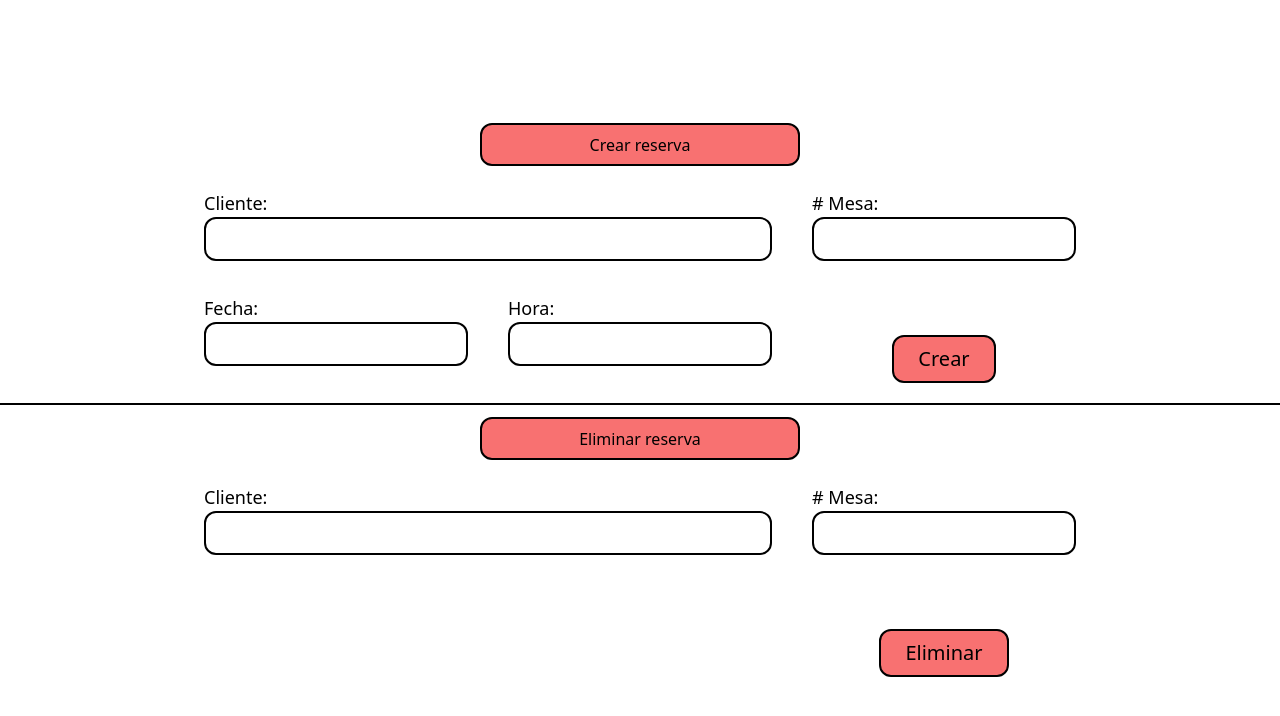
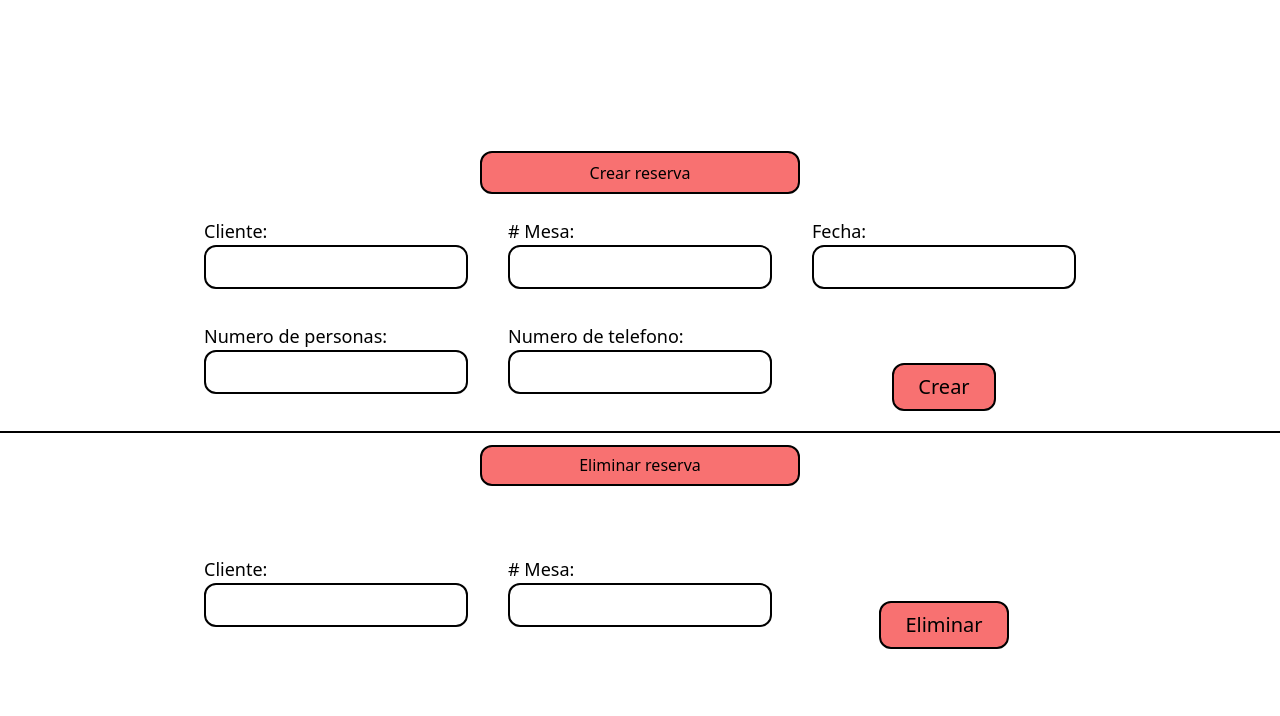
Before and after one commit to Trycatch-tv/Team-13-Frontend, a Vue app: page /reserve in a window 1280 px wide. Shown: the top 716 px of the page. Built offline with nearby package versions, Linux system fonts and the light colour scheme.

Commit message:
create reserve service complete

```diff
--- a/src/components/CreateReserve.vue
+++ b/src/components/CreateReserve.vue
@@ -1,18 +1,57 @@
 <script setup lang="ts">
 import TitlePage from './TitlePage.vue';
 import ReserveInput from './ReserveInput.vue'
-import { ref } from 'vue';
+import { ref, type Ref } from 'vue';
 import ReserveButton from './ReserveButton.vue';
+import { useReserveStore } from '@/stores/reserves';
+import { useTableStore } from '@/stores/tables';
+import type { ITable } from '@/interfaces/ITable';
+import { useRouter } from 'vue-router';
 
-const inputs = ref(["Cliente", "# Mesa", "Fecha", "Hora"])
+const store = useReserveStore();
+const tableStore = useTableStore();
+const nameCustomer = ref();
+const customerPhone = ref();
+const tableNumber = ref();
+const numberPeople = ref();
+const tableId = ref('6744d3a0-6418-424e-93b3-cf88350981bb');
+const table: Ref<ITable | undefined> = ref();
+const router = useRouter();
+
+async function clickMe() {
+  await tableStore.findByNumber(tableNumber.value);
+  table.value = tableStore.findTable;
+  await store.createReserve(numberPeople.value, tableId.value, customerPhone.value, nameCustomer.value)
+  router.push("/")
+}
+
+function receiveClient(data: String) {
+  nameCustomer.value = data
+}
+
+function receiveTableNumber(data: Number) {
+  tableNumber.value = data
+}
+
+function receivePhone(data: Number) {
+  customerPhone.value = data
+}
+
+function receiveNumberPeople(data: Number) {
+  numberPeople.value = data
+}
 
 </script>
 <template>
   <div class="flex flex-col justify-center items-center h-full">
     <TitlePage text="Crear reserva" />
     <div class="grid grid-cols-3 mt-5 justify-between items-center gap-x-10 gap-y-3 h-full">
-      <ReserveInput v-for="input in inputs" :text="input"/>
-      <ReserveButton class="self-end justify-self-center mt-20" text="Crear"/>
+      <ReserveInput text="Cliente" v-model="nameCustomer" @sendData="receiveClient"/>
+      <ReserveInput text="# Mesa" v-model="tableNumber" @sendData="receiveTableNumber"/>
+      <ReserveInput text="Fecha" />
+      <ReserveInput text="Numero de personas" v-model="numberPeople" @sendData="receiveNumberPeople"/>
+      <ReserveInput text="Numero de telefono" v-model="customerPhone" @sendData="receivePhone"/>
+      <ReserveButton class="self-end justify-self-center mt-20 hover:cursor-pointer" text="Crear" @click="clickMe()"/>
     </div>
   </div>
 </template>
--- a/src/components/RegisterInput.vue
+++ b/src/components/RegisterInput.vue
@@ -1,5 +1,4 @@
 <script setup lang="ts">
-import { useTableStore } from '@/stores/tables'
 import { ref, watch } from 'vue'
 
 const data = ref('')
--- a/src/components/ReserveInput.vue
+++ b/src/components/ReserveInput.vue
@@ -1,21 +1,23 @@
 <script lang="ts" setup>
-import { ref } from 'vue';
+import { ref, watch } from 'vue';
+
+const data = ref();
+const emit = defineEmits(['sendData'])
+
+watch(data, () => {
+  emit('sendData', data.value)
+})
 const props = defineProps({
   text: String
 })
-function style() {
-  if (props.text === "Cliente") {
-    return "col-start-1 col-end-3"
-  }
-}
 </script>
 
 <template>
-  <div :class="style()">
+  <div>
     <div class="h-11">
       <label for="number" class="text-lg">
         {{ props.text }}:
-        <input type="number" name="number"
+        <input type="text" name="number" v-model="data"
           class="h-full w-full rounded-xl flex justify-center items-center [appearance:textfield] [&::-webkit-outer-spin-button]:appearance-none [&::-webkit-inner-spin-button]:appearance-none border-2 border-black self-start" />
       </label>
     </div>
--- a/src/stores/reserves.ts
+++ b/src/stores/reserves.ts
@@ -21,5 +21,24 @@ export const useReserveStore = defineStore('reserve', () => {
     findReserve.value = response.data[0];
   }
 
-  return { findReserve, findReserveForTable, reserves }
+  async function createReserve(number_people: Number, table_id: String, phoneNumber: Number, nameCustomer: String) {
+    const uri = `${baseUrl}/reservations`
+    const rawResponse = await fetch(uri, {
+      method: 'POST',
+      headers: {
+        'Content-Type': 'Application/json',
+        'Accept': 'Application/json'
+      },
+      body: JSON.stringify({
+        number_people: number_people,
+        table_id: table_id,
+        name_customer: nameCustomer,
+        number_phone_customer: phoneNumber
+      })
+    })
+    const response = rawResponse.json();
+    console.log(response);
+  }
+
+  return { findReserve, findReserveForTable, reserves, createReserve }
 })
--- a/src/views/RegisterView.vue
+++ b/src/views/RegisterView.vue
@@ -28,7 +28,11 @@ const tableNumber = ref();
 const capacity = ref();
 const location = ref();
 const edit = ref();
-const table = ref({});
+const table: Ref<ITable> = ref({
+  number_table: tableNumber.value,
+  capacity: capacity.value,
+  location: location.value,
+});
 const router = useRouter();
 const store = useTableStore();
 
--- a/src/views/TablelistView.vue
+++ b/src/views/TablelistView.vue
@@ -1,13 +1,10 @@
 <script setup lang="ts">
 import TitlePage from '@/components/TitlePage.vue';
+import { ref, onMounted, type Ref } from 'vue';
+import type { ITable } from '@/interfaces/ITable';
+import axios from 'axios'; //Peticion hacia la api
 
-import { ref, onMounted } from 'vue';
-import axios from 'axios'; //Peticion hacia la api
-//Funcion default exportable: se ponen los datos, que accionse realiza una vez que se carge la pagina y definimo los metodos
-//const tables = ref([1, 2, 3, 4, 5, 6, 7, 8, 9])
-
-
-const mesas = ref([]) // referencia de un arreglo vacio (reactividad)
+const mesas: Ref<Array<ITable>> = ref([]) // referencia de un arreglo vacio (reactividad)
 
 async function getMesas() { //Construimos la funcion getMesas
   await axios.get('https://reservation-p19o.onrender.com/api/tables') // Traemos la info de l API
@@ -20,10 +17,8 @@ onMounted(() => { getMesas() })    //Verifica si un componentes se monta y ejecu
 
 </script>
 <template>
-  <div class="h-screen flex flex-col justify-evenly items-center" style="background-color: blueviolet;">
-
+  <div class="h-screen flex flex-col justify-evenly items-center">
     <TitlePage text="Listado de mesas" />
-
     <div class="relative overflow-x-auto">
 
       <table class="w-full text-sm text-left text-gray-500">
@@ -36,7 +31,7 @@ onMounted(() => { getMesas() })    //Verifica si un componentes se monta y ejecu
           </tr>
         </thead>
         <tbody>
-          <tr class="bg-white border-2 border-black" v-for="mesa in mesas" :key="mesa.id">
+          <tr class="bg-white border-2 border-black" v-for="mesa in mesas">
             <th scope="row" class="px-6 py-4 font-medium text-gray-900 whitespace-nowrap">
               {{ mesa.number_table }}
             </th>
```
Also changed, not shown: src/interfaces/IReserve.ts (+5 -5 lines), src/views/ReserveView.vue (line endings or trailing spaces).
